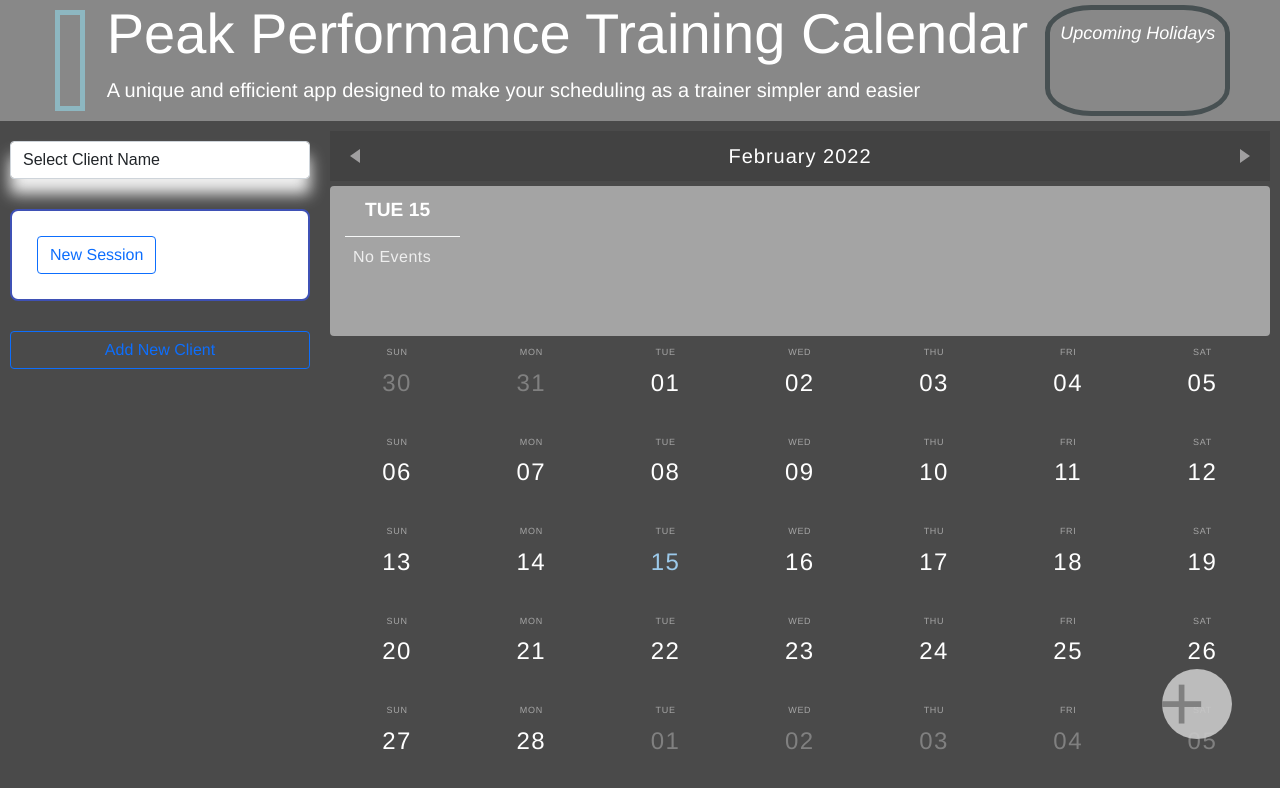
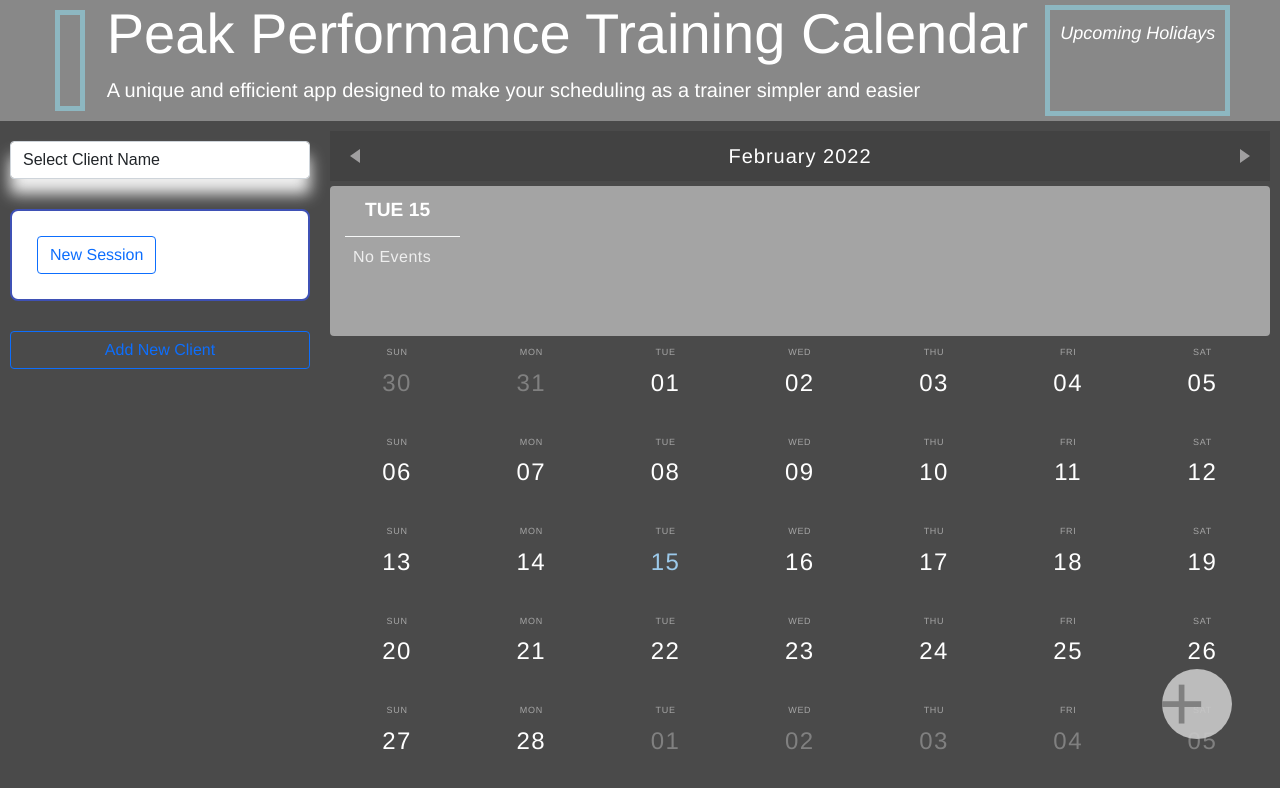
Before and after one commit to laurenagra/Peak-Performance, a plain HTML site: page index.html in a window 1280 px wide. Drawn offline with nearby package versions, Linux system fonts and the light colour scheme; no server answers.

Commit message:
final css updates

```diff
--- a/assets/css/style.css
+++ b/assets/css/style.css
@@ -34,15 +34,20 @@ body {
   margin: 10px;
   max-width: 200px;
   border: 5px solid rgba(141, 183, 193);
+  object-fit: contain;
+  max-width: fit-content;
+
 }
+
 
 #holidays {
   padding: 10px;
   margin: 5px;
   font-size: large;
-  border: 5px solid rgba(71, 80, 82);
-  border-radius: 25%;
+  border: 5px solid rgba(141, 183, 193);
   justify-content: right;
+  object-fit: contain;
+  max-width: fit-content;
 }
 
 .menu,
--- a/assets/js/script.js
+++ b/assets/js/script.js
@@ -152,6 +152,7 @@ function displayData() {
       // console.log(data.data[0].images.downsize_medium.url);
       var fitness = document.getElementById("fitness");
       var fitnessList = document.createElement("div");
+	  fitnessList.className = "gif";
       fitnessList.innerHTML= `<img src= '${randomGif}' />`
       //fitnessList.setAttribute("src", "data.data[i].images.preview_gif.url");
       fitness.append(fitnessList);
```
Also changed, not shown: 1 other file.
